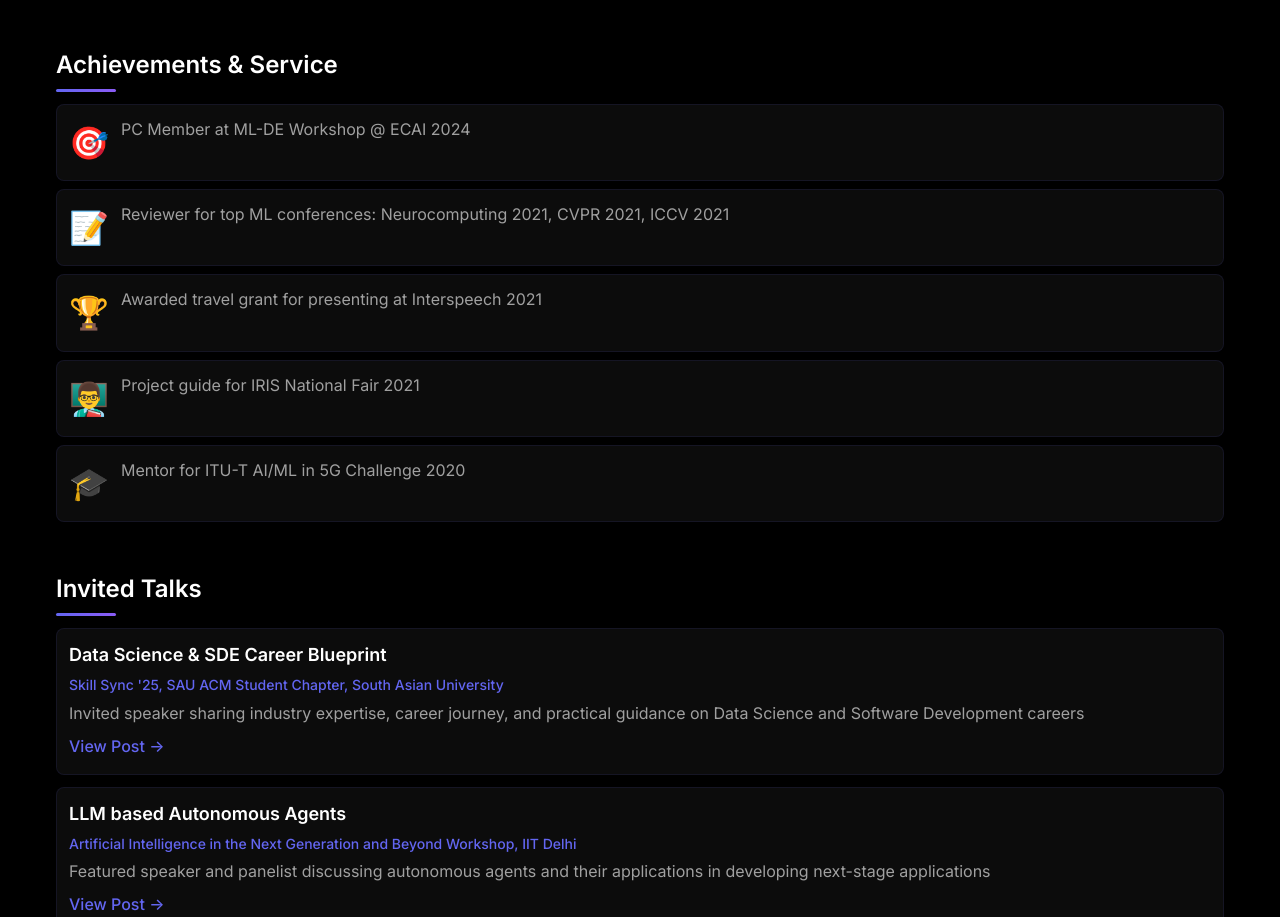
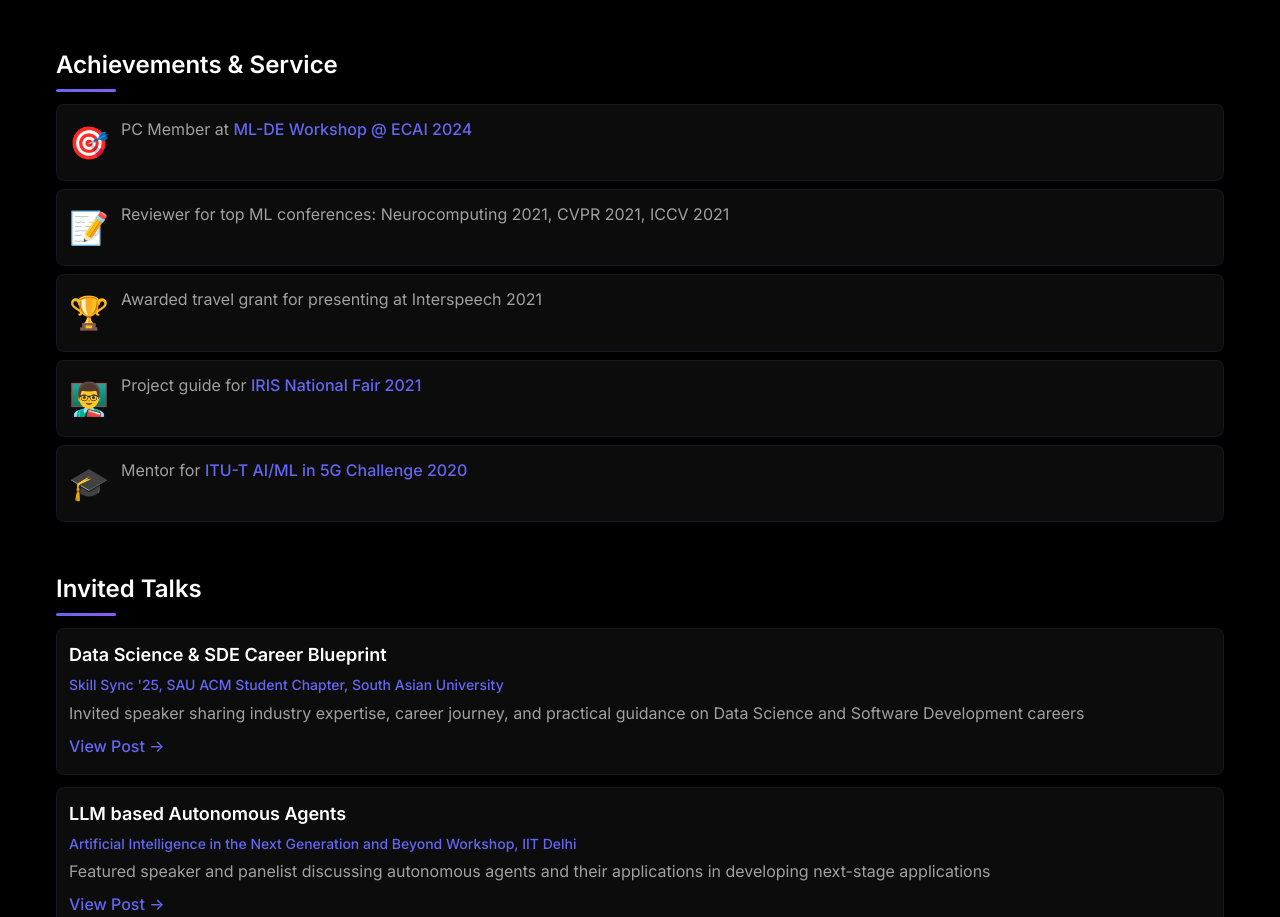
Before and after one commit to neerajkgp/neerajkgp.github.io, a plain HTML site: page index.html in a window 1280 px wide. Shown: the part 3032-3949 px from the top of the page. Drawn offline with Linux system fonts and the light colour scheme.

Commit message:
add links

```diff
--- a/index.html
+++ b/index.html
@@ -192,7 +192,9 @@
             <div class="achievements-list">
                 <div class="achievement-item">
                     <span class="achievement-icon">🎯</span>
-                    <p class="achievement-text">PC Member at ML-DE Workshop @ ECAI 2024</p>
+                    <p class="achievement-text">PC Member at <a href="https://mlde-ecai-2024.github.io/committee/"
+                            target="_blank" rel="noopener noreferrer" class="inline-link">ML-DE Workshop @ ECAI 2024</a>
+                    </p>
                 </div>
                 <div class="achievement-item">
                     <span class="achievement-icon">📝</span>
@@ -205,11 +207,16 @@
                 </div>
                 <div class="achievement-item">
                     <span class="achievement-icon">👨‍🏫</span>
-                    <p class="achievement-text">Project guide for IRIS National Fair 2021</p>
+                    <p class="achievement-text">Project guide for <a
+                            href="https://virtualirisnationalfair.vconfex.com/site/virtual-iris-national-fair-2020-21/695"
+                            target="_blank" rel="noopener noreferrer" class="inline-link">IRIS National Fair 2021</a>
+                    </p>
                 </div>
                 <div class="achievement-item">
                     <span class="achievement-icon">🎓</span>
-                    <p class="achievement-text">Mentor for ITU-T AI/ML in 5G Challenge 2020</p>
+                    <p class="achievement-text">Mentor for <a href="https://sites.google.com/view/iitd5g/"
+                            target="_blank" rel="noopener noreferrer" class="inline-link">ITU-T AI/ML in 5G Challenge
+                            2020</a></p>
                 </div>
             </div>
         </section>
--- a/styles.css
+++ b/styles.css
@@ -410,6 +410,19 @@ body {
     margin: 0;
 }
 
+.achievement-text .inline-link {
+    color: var(--color-accent);
+    text-decoration: none;
+    font-weight: 500;
+    transition: all var(--transition-base);
+    border-bottom: 1px solid transparent;
+}
+
+.achievement-text .inline-link:hover {
+    color: var(--color-text-primary);
+    border-bottom-color: var(--color-accent);
+}
+
 /* ===== Invited Talks Section ===== */
 .talks-list {
     display: flex;
```
